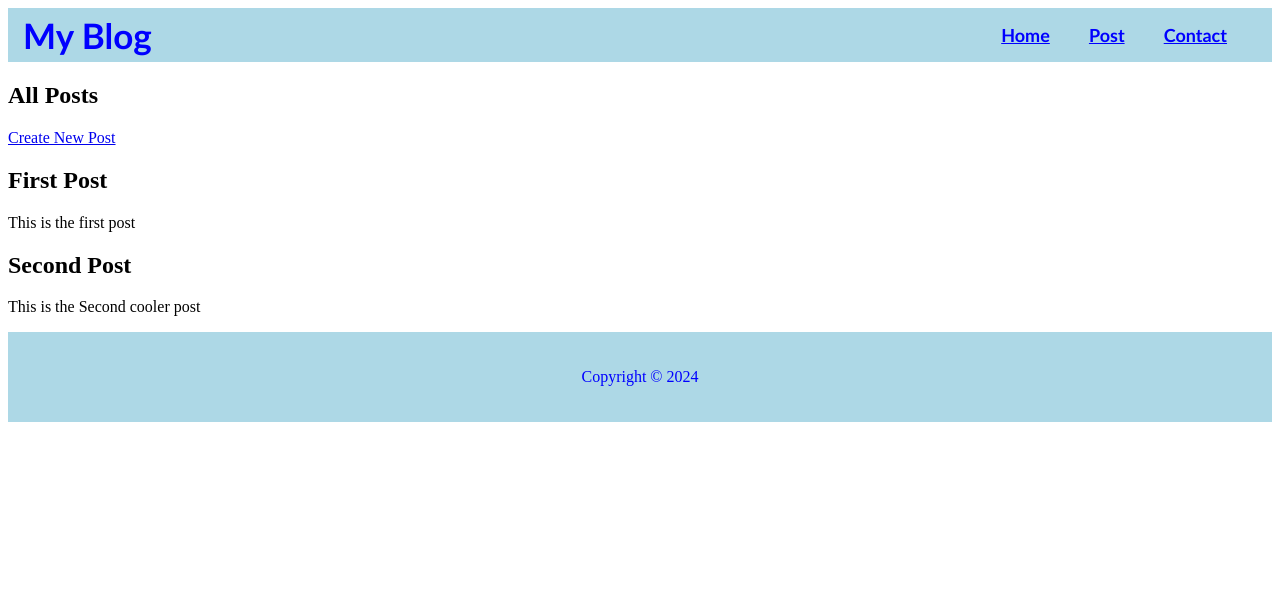
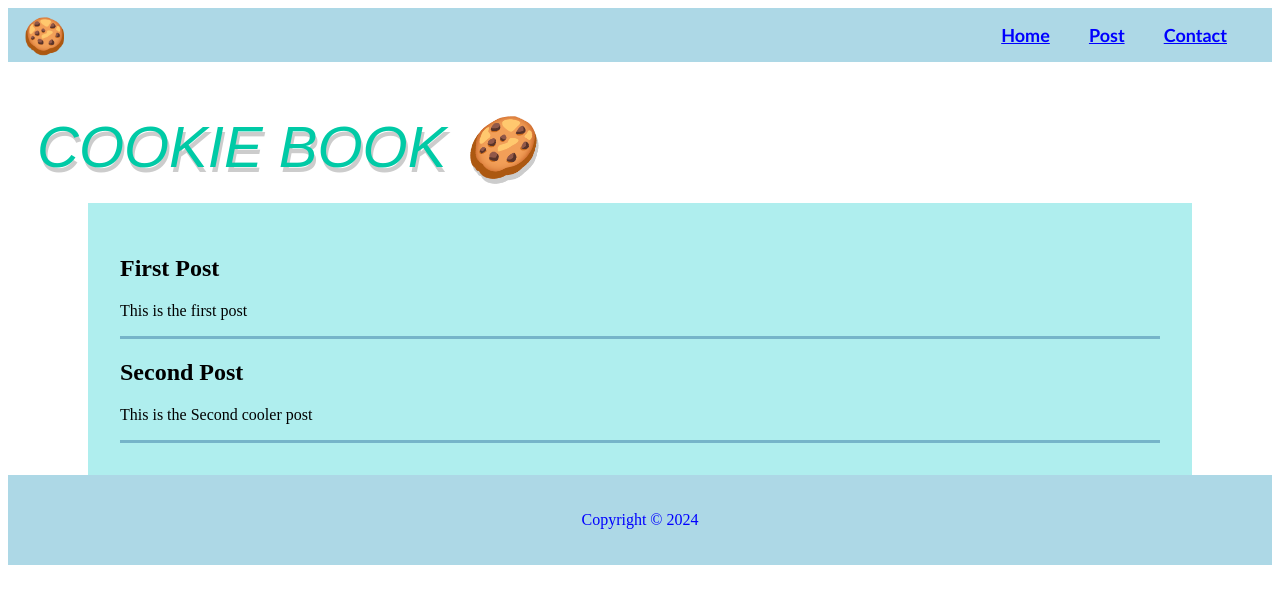
Before and after one commit to TacoWarrior24/Blog, a Node server app: page / in a window 1280 px wide. Shown: the top 604 px of the page. Run offline with Node 20, Linux system fonts and the light colour scheme.

Commit message:
Stylized main page

```diff
--- a/index.js
+++ b/index.js
@@ -21,10 +21,6 @@ let posts = [
 
 // Home route to view all posts
 app.get("/", (req, res) => {
-  const data = {
-    title: "JLong Blog",
-    seconds: new Date().getSeconds(),
-  };
   res.render("index.ejs", {posts: posts});
 });
 
--- a/public/styles/main.css
+++ b/public/styles/main.css
@@ -40,7 +40,27 @@ a.active,a:hover{
     transition: .5s;
 }
 
+h1{
+    margin: 1em 0 0.5em .5em;
+	font-weight: 100;
+	text-transform: uppercase;
+	color: #00caa6;
+	font-style: italic;
+	font-family: 'Josefin Sans', sans-serif;
+	font-size: 58px;
+	line-height: 54px;
+	text-shadow: 2px 5px 0 rgba(0,0,0,0.2);
+}
 
+.posts {
+    background-color: paleturquoise;
+    margin: 0em 5em;
+    padding: 2em;
+}
+
+.post{
+    border-bottom: 3px solid rgb(118, 180, 201);
+}
 
 footer {
     background-color: lightblue;
--- a/views/index.ejs
+++ b/views/index.ejs
@@ -1,16 +1,7 @@
 <%- include("partials/header.ejs") %>
-<!--
-<h1>
 
-  <%= //title %>
-</h1>
-<p>Current second:
-
-  <%= //seconds %>
-</p>-->
-
-<h2>All Posts</h2>
-<a href="/post">Create New Post</a>
+<h1>Cookie Book 🍪</h1>
+<!--<a href="/post">Create New Post</a>-->
     <div class="posts">
         <% posts.forEach(post => { %>
             <div class="post">
--- a/views/partials/header.ejs
+++ b/views/partials/header.ejs
@@ -11,7 +11,7 @@
 <header>
     <nav class="navbar">
         <div class="navdiv">
-            <div class= "logo"><a class="navbar-brand navbar-logo" href="#">My Blog</a></div>
+            <div class= "logo"><a class="navbar-brand navbar-logo" href="/">🍪</a></div>
             <ul class="nav-options ml-auto">
                 <li class="nav-item">
                     <a class="nav-link" href="/">Home</a>
```
